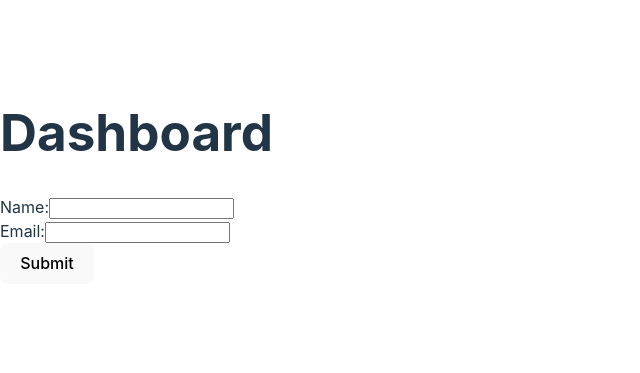
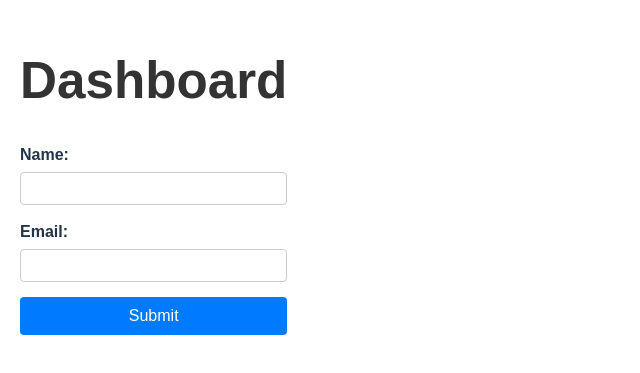
Before and after one commit to badger751/react_course_app, a React (Vite) app: page /dashboard in a window 1280 px wide. Shown: the part 223-596 px from the top of the page, without its empty margins (0-640 px from the left). Built offline with nearby package versions, Linux system fonts and the light colour scheme.

Commit message:
fifth_commit

```diff
--- a/src/components/CourseList.tsx
+++ b/src/components/CourseList.tsx
@@ -33,7 +33,7 @@ const CourseModalContent: React.FC<{ course: Course; onClose: () => void; onEnro
     event.preventDefault();
 
     try {
-      const { data, error } = await supabase.from('students').insert([
+      const { error } = await supabase.from('students').insert([
         { course_enrolled: course.course_name, name: studentName, age: studentAge, email: studentEmail }
       ]);
 
--- a/src/components/StudentDashboard.css
+++ b/src/components/StudentDashboard.css
@@ -1,73 +1,78 @@
-/* StudentDashboard.css */
-
+/* Dashboard.css */
 .dashboard-container {
-    max-width: 800px;
+  max-width: 600px;
   margin: 0 auto;
   padding: 20px;
-    background-color: #f2f2f2;
-    border: 1px solid #ccc;
-    border-radius: 5px;
+  font-family: Arial, sans-serif;
 }
 
-  form {
-    margin-bottom: 20px;
+.dashboard-container h1 {
+  text-align: center;
+  color: #333;
 }
 
-  form label {
-    display: block;
-    margin-bottom: 10px;
+.form-group {
+  margin-bottom: 15px;
 }
 
-  form input[type="text"],
-  form input[type="email"] {
+.form-group label {
+  display: block;
+  font-weight: bold;
+  margin-bottom: 5px;
+}
+
+.form-group input {
   width: 100%;
   padding: 8px;
+  box-sizing: border-box;
+  border: 1px solid #ccc;
+  border-radius: 4px;
+}
+
+.submit-button {
+  width: 100%;
+  padding: 10px;
+  background-color: #007bff;
+  color: white;
+  border: none;
+  border-radius: 4px;
+  cursor: pointer;
   font-size: 16px;
 }
 
-  form button {
-    padding: 10px 20px;
-    background-color: #007bff;
-    color: white;
-    border: none;
-    cursor: pointer;
-  }
-
-  form button:hover {
+.submit-button:hover {
   background-color: #0056b3;
 }
 
 .error-message {
   color: red;
-    margin-bottom: 10px;
+  font-weight: bold;
+  margin-top: 10px;
+  text-align: center;
 }
 
-  .course-list {
-    display: grid;
-    grid-template-columns: repeat(auto-fill, minmax(250px, 1fr));
-    gap: 20px;
+.course-details {
+  margin-top: 20px;
+  padding: 20px;
+  border: 1px solid #ccc;
+  border-radius: 4px;
+  background-color: #f9f9f9;
 }
 
-  .course-tile {
-    background-color: #fff;
-    padding: 20px;
-    border: 1px solid #ccc;
-    border-radius: 5px;
-    box-shadow: 0 2px 4px rgba(0, 0, 0, 0.1);
+.course-details h2 {
+  margin-top: 0;
+  color: #333;
 }
 
-  .course-title {
-    font-size: 18px;
-    margin-bottom: 10px;
+.course-details p {
+  margin: 5px 0;
+  font-size: 16px;
+  color: #555;
 }
 
-  .back-to-course-list {
-    display: block;
+.completed-message {
+  color: green;
+  font-weight: bold;
   margin-top: 20px;
-    color: #007bff;
-    text-decoration: none;
+  text-align: center;
 }
-
-  .back-to-course-list:hover {
-    text-decoration: underline;
-  }
--- a/src/components/studentDashboard.tsx
+++ b/src/components/studentDashboard.tsx
@@ -1,10 +1,12 @@
 import React, { useState } from 'react';
 import { supabase } from '../supabaseClient'; // Ensure this file exports your Supabase client instance
+import './StudentDashboard.css'; // Import the CSS file
 
 const Dashboard: React.FC = () => {
   const [name, setName] = useState('');
   const [email, setEmail] = useState('');
   const [courseInfo, setCourseInfo] = useState<any>(null);
+  const [completed, setCompleted] = useState<boolean>(false);
   const [error, setError] = useState('');
 
   const handleInputChange = (e: React.ChangeEvent<HTMLInputElement>) => {
@@ -18,7 +20,7 @@ const Dashboard: React.FC = () => {
       // Fetch student details
       const { data: student, error: studentError } = await supabase
         .from('students')
-        .select('course_enrolled')
+        .select('course_enrolled, completed')
         .eq('name', name)
         .eq('email', email)
         .single();
@@ -26,6 +28,8 @@ const Dashboard: React.FC = () => {
       if (studentError) throw studentError;
 
       if (student && student.course_enrolled) {
+        setCompleted(student.completed);
+
         // Fetch course information
         const { data: course, error: courseError } = await supabase
           .from('course_info')
@@ -51,6 +55,7 @@ const Dashboard: React.FC = () => {
         setError('No course enrollment found for the given name and email.');
       }
     } catch (error) {
+
       setCourseInfo(null);
     }
   };
@@ -60,11 +65,27 @@ const Dashboard: React.FC = () => {
     fetchCourseDetails();
   };
 
+  const markAsCompleted = async () => {
+    try {
+      const { error } = await supabase
+        .from('students')
+        .update({ completed: true })
+        .eq('name', name)
+        .eq('email', email);
+
+      if (error) throw error;
+
+      setCompleted(true);
+    } catch (error) {
+
+    }
+  };
+
   return (
-    <div>
+    <div className="dashboard-container">
       <h1>Dashboard</h1>
       <form onSubmit={handleSubmit}>
-        <div>
+        <div className="form-group">
           <label htmlFor="name">Name:</label>
           <input
             type="text"
@@ -75,7 +96,7 @@ const Dashboard: React.FC = () => {
             required
           />
         </div>
-        <div>
+        <div className="form-group">
           <label htmlFor="email">Email:</label>
           <input
             type="email"
@@ -86,11 +107,11 @@ const Dashboard: React.FC = () => {
             required
           />
         </div>
-        <button type="submit">Submit</button>
+        <button type="submit" className="submit-button">Submit</button>
       </form>
-      {error && <p style={{ color: 'red' }}>{error}</p>}
+      {error && <p className="error-message">{error}</p>}
       {courseInfo && (
-        <div>
+        <div className="course-details">
           <h2>Course Details</h2>
           <p><strong>Instructor Name:</strong> {courseInfo.instructor_name}</p>
           <p><strong>Description:</strong> {courseInfo.description}</p>
@@ -101,6 +122,11 @@ const Dashboard: React.FC = () => {
           <p><strong>Prerequisites:</strong> {courseInfo.prerequisites}</p>
           <p><strong>Syllabus:</strong> {courseInfo.syllabus}</p>
           <p><strong>Likes:</strong> {courseInfo.likes}</p>
+          {completed ? (
+            <p className="completed-message">You have completed this course.</p>
+          ) : (
+            <button onClick={markAsCompleted} className="submit-button">Mark as Completed</button>
+          )}
         </div>
       )}
     </div>
```
Lines whose indentation alone changed are shown as unchanged.
